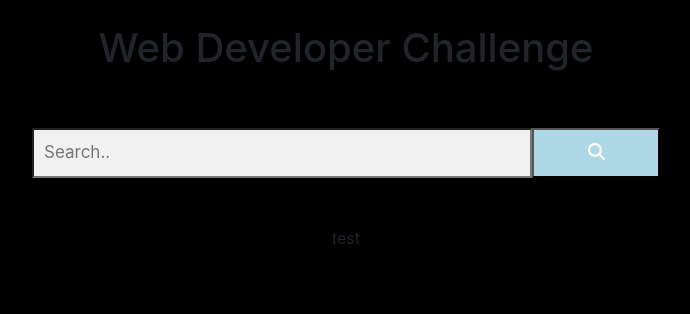
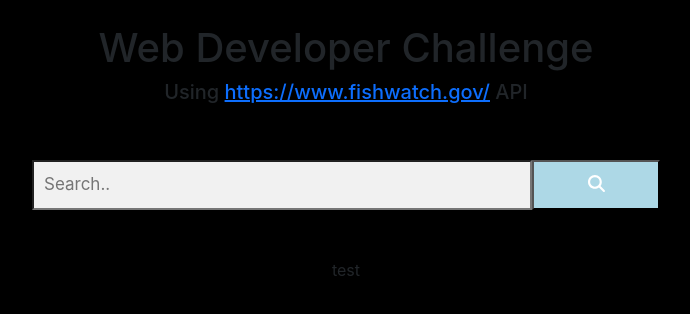
Before and after one commit to Davidwk123/Web-Developer-Challenge, a React (Create React App) app in the folder react-app/: page / in a window 1280 px wide. Shown: the top 314 px of the page, without its empty margins (294-984 px from the left). Built offline with nearby package versions, Linux system fonts and the light colour scheme; no server answers; the HTML template or start-up script is replaced by a standard one.

Commit message:
Added subtitle

```diff
--- a/react-app/src/App.js
+++ b/react-app/src/App.js
@@ -41,6 +41,7 @@ function App() {
 
       <header>
         <h1>Web Developer Challenge</h1>
+        <h5>Using <a href='https://www.fishwatch.gov/'> https://www.fishwatch.gov/</a> API</h5>
 
         <br></br>
         <br></br>
@@ -49,7 +50,8 @@ function App() {
           <input type="text" placeholder="Search.." name="search"></input>
           <button type="submit"><FontAwesomeIcon icon={faMagnifyingGlass} /></button>
         </form>
-
+        {/* Filter Bar
+          Possible filter options: Show all, Weight, Calories, Protien, Sodium*/}
       </header>
 
       <br></br>
```
